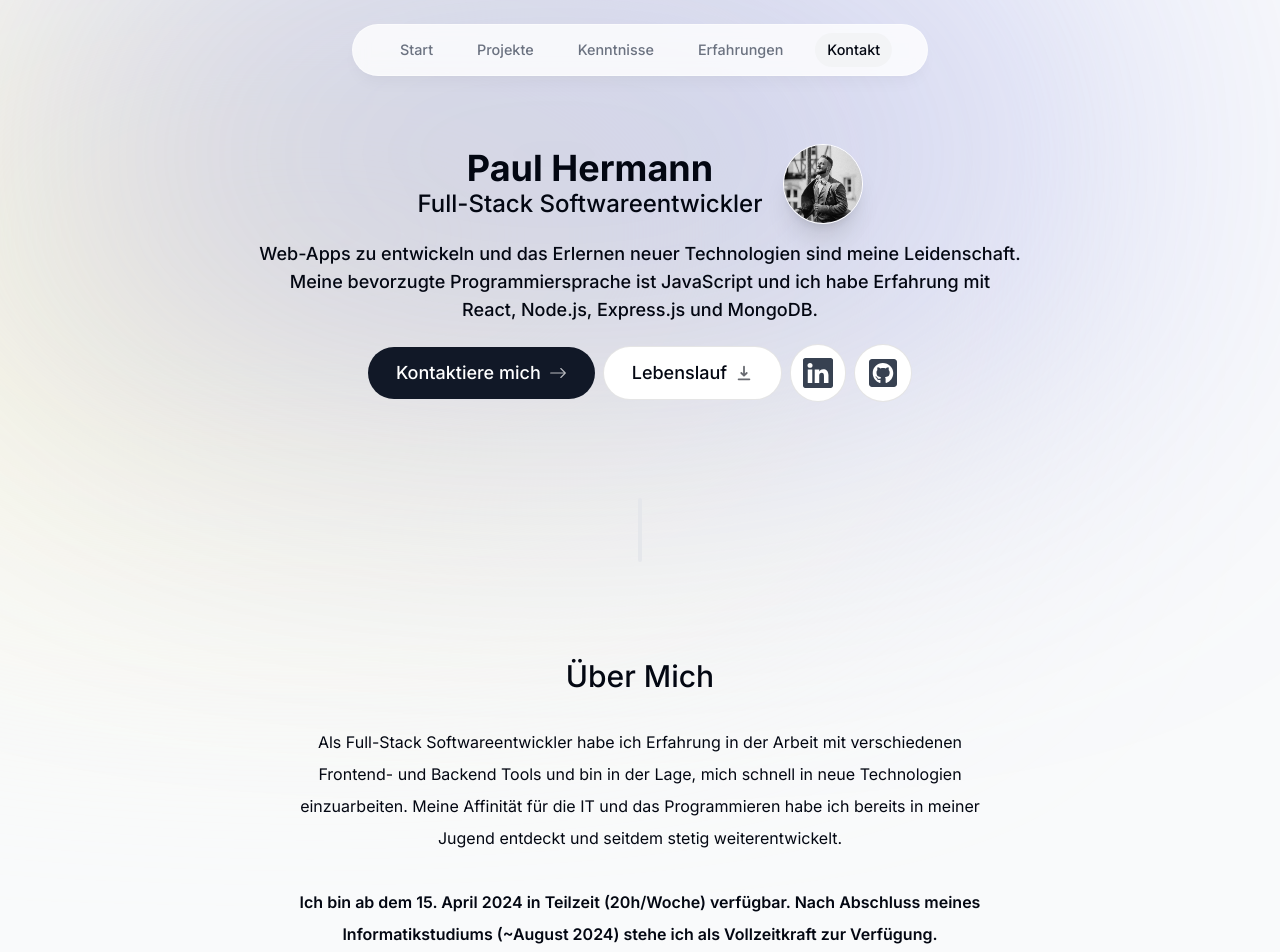
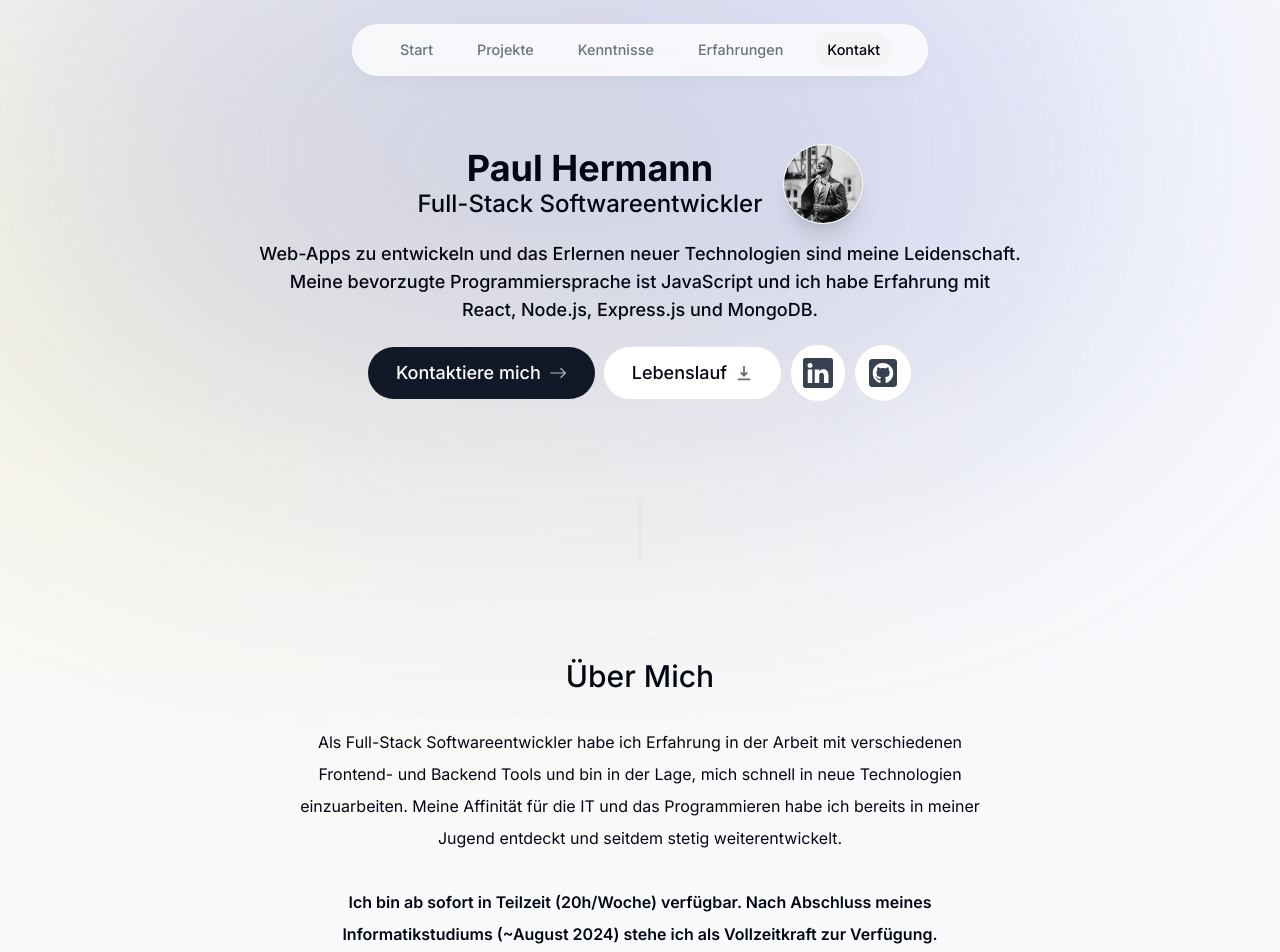
Before and after one commit to Dallair220/personal-website, a Next.js app: page / in a window 1280 px wide. Shown: the top 952 px of the page. Built offline with nearby package versions, Linux system fonts and the light colour scheme.

Commit message:
Update availability information in About component

```diff
--- a/components/about.tsx
+++ b/components/about.tsx
@@ -23,7 +23,7 @@ export default function About() {
       </p>
       <br />
       <p className='font-semibold'>
-        Ich bin ab dem 15. April 2024 in Teilzeit (20h/Woche) verfügbar. Nach Abschluss meines
+        Ich bin ab sofort in Teilzeit (20h/Woche) verfügbar. Nach Abschluss meines
         Informatikstudiums (~August 2024) stehe ich als Vollzeitkraft zur Verfügung.
       </p>
     </motion.section>
--- a/lib/data.ts
+++ b/lib/data.ts
@@ -33,7 +33,7 @@ export const experiencesData = [
     title: 'Product Owner und Projektmanager',
     location: 'Deutschland',
     description:
-      'Ich habe an meinem eigenen kleinen Unternehmen gearbeitet und die Erstellung einer Webplattform zur Verbindung von Kunden und Freelancern für Videospielservices geleitet.',
+      'Ich habe an meinem eigenen kleinen Unternehmen gearbeitet und die Erstellung einer Webplattform (zur Verbindung von Kunden und Freelancern für Videospieldienstleistungen) geleitet.',
     icon: React.createElement(CgWorkAlt),
     date: '2022-2023',
   },
```
